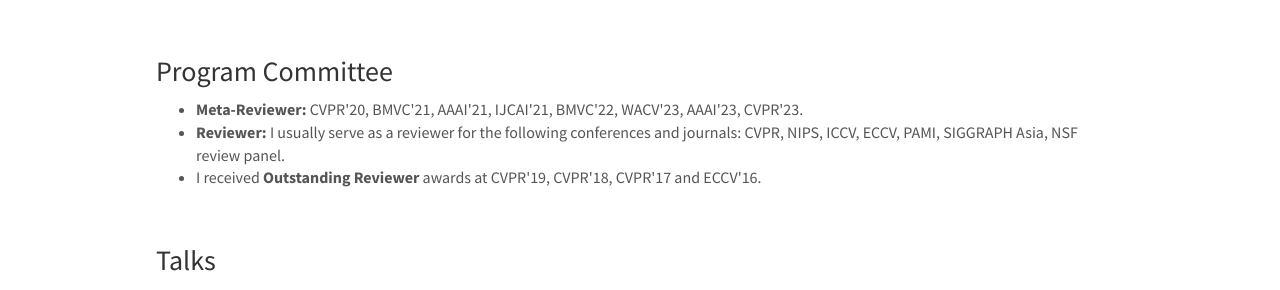
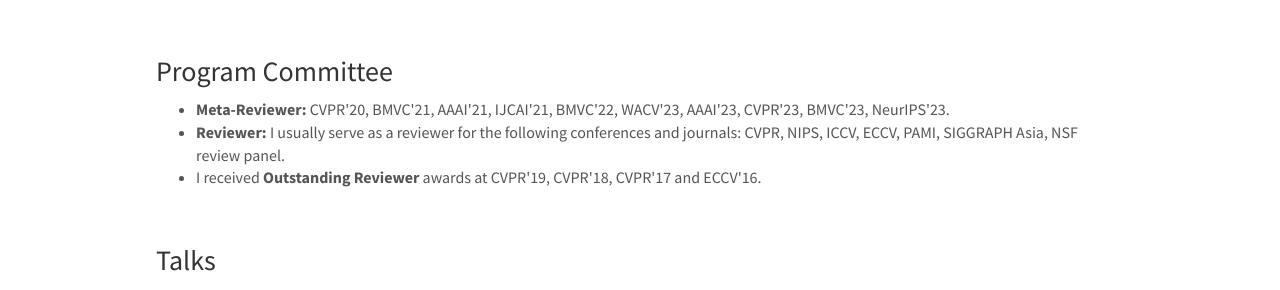
Before and after one commit to varunjampani/varunjampani.github.io, a Jekyll site: the page built from _pages/experience.md, in a window 1280 px wide and 900 px high, scrolled down 317 px. Shown: the part 161-451 px from the top of the window. Built offline with Jekyll 4.4.1, drawn with Linux system fonts in a browser that asks for light colours; nearby versions of some CDN libraries.

Commit message:
Update experience.md

```diff
--- a/_pages/experience.md
+++ b/_pages/experience.md
@@ -30,7 +30,7 @@ permalink: /experience
 
 <h3>Program Committee</h3>
 <ul>
-<li><strong>Meta-Reviewer:</strong> CVPR'20, BMVC'21, AAAI'21, IJCAI'21, BMVC'22, WACV'23, AAAI'23, CVPR'23.</li>
+<li><strong>Meta-Reviewer:</strong> CVPR'20, BMVC'21, AAAI'21, IJCAI'21, BMVC'22, WACV'23, AAAI'23, CVPR'23, BMVC'23, NeurIPS'23.</li>
 <li><strong>Reviewer:</strong> I usually serve as a reviewer for the following conferences and journals: CVPR, NIPS, ICCV, ECCV, PAMI, SIGGRAPH Asia, NSF review panel.</li>
 <li>I received <strong>Outstanding Reviewer</strong> awards at CVPR'19, CVPR'18, CVPR'17 and ECCV'16. </li>
 </ul>
```
